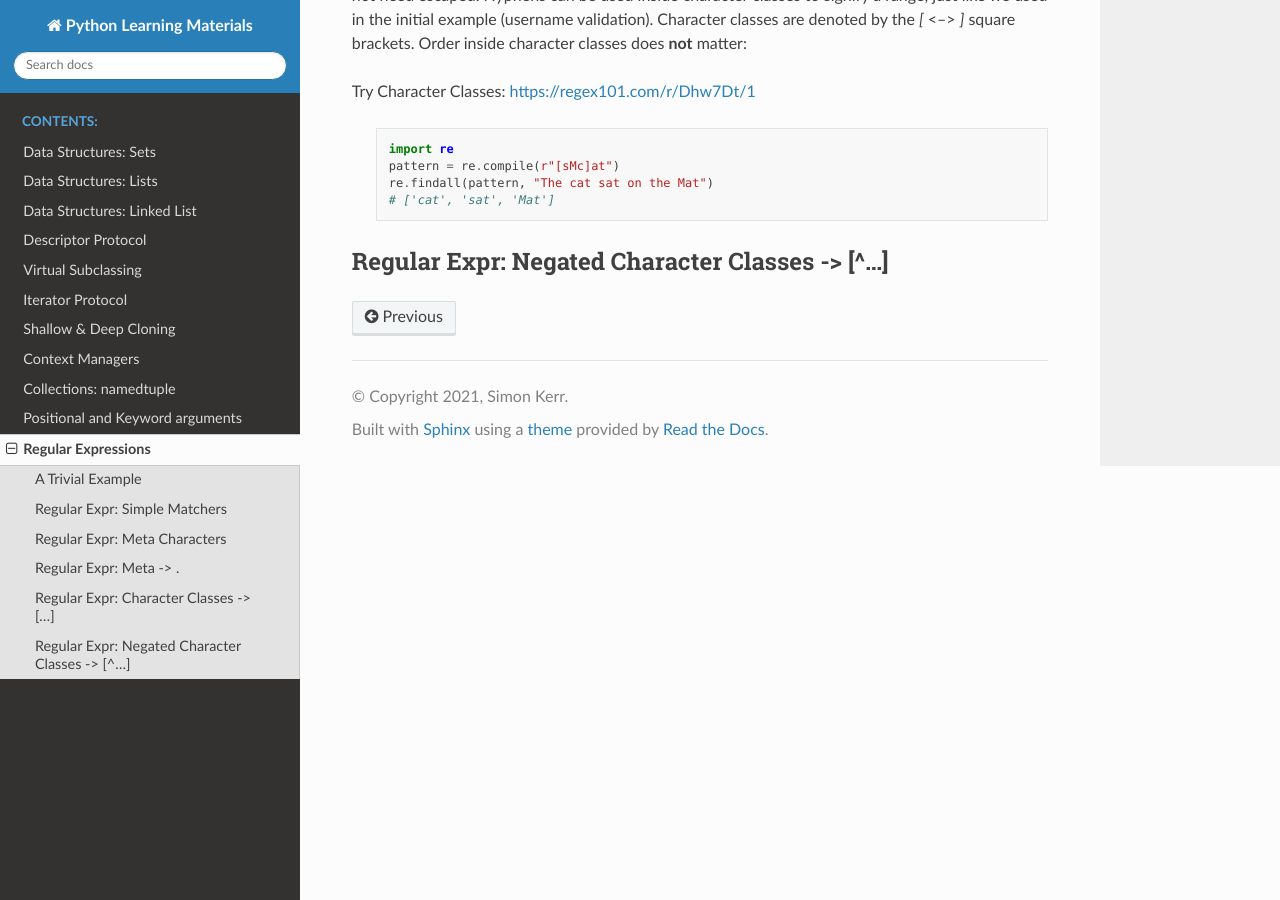
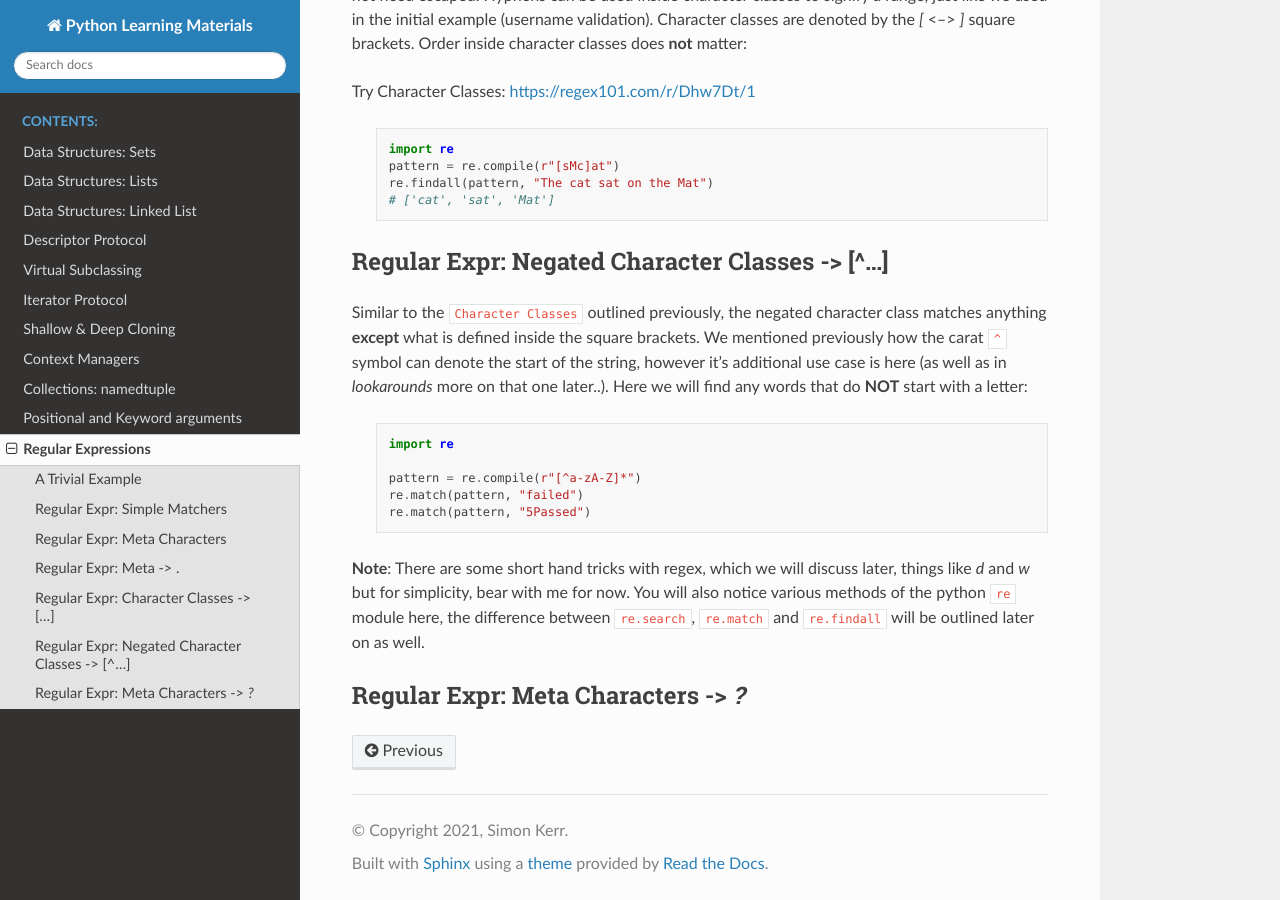
Before and after one commit to symonk/pydocs, a Sphinx documentation site: the page built from docs/source/regular_expressions.rst, in a window 1280 px wide and 900 px high, scrolled down 2448 px. Built offline with Sphinx 7.4.7 and the Read the Docs theme 2.0.0, drawn with Linux system fonts in a browser that asks for light colours.

Commit message:
adding documentation for regex: `Negated character classes [^...]`

```diff
--- a/docs/source/regular_expressions.rst
+++ b/docs/source/regular_expressions.rst
@@ -194,3 +194,34 @@ Try Character Classes:  https://regex101.com/r/Dhw7Dt/1
 
 Regular Expr: Negated Character Classes -> [^...]
 ---------------------------------------------------
+Similar to the ``Character Classes`` outlined previously, the negated character class matches
+anything **except** what is defined inside the square brackets.  We mentioned previously how
+the carat ``^`` symbol can denote the start of the string, however it's additional use case
+is here (as well as in `lookarounds` more on that one later..).  Here we will find any words
+that do **NOT** start with a letter:
+
+    .. list-table:: Meta Negated Character Classes
+        ..:header-rows: 1
+
+        * - Pattern, Subject String, Expected Match
+        * - `[^a-zA-Z]*`
+          - NoMatch
+          - <no match>
+        * - `[^a-zA-Z]*`
+          - 5Matched
+          - **5Matched**
+
+    .. code-block:: python
+
+        import re
+
+        pattern = re.compile(r"[^a-zA-Z]*")
+        re.match(pattern, "failed")
+        re.match(pattern, "5Passed")
+
+**Note**:  There are some short hand tricks with regex, which we will discuss later, things like `\d` and `\w`
+but for simplicity, bear with me for now.  You will also notice various methods of the python ``re`` module here,
+the difference between ``re.search``, ``re.match`` and ``re.findall`` will be outlined later on as well.
+
+Regular Expr: Meta Characters -> `?`
+-------------------------------------
```
